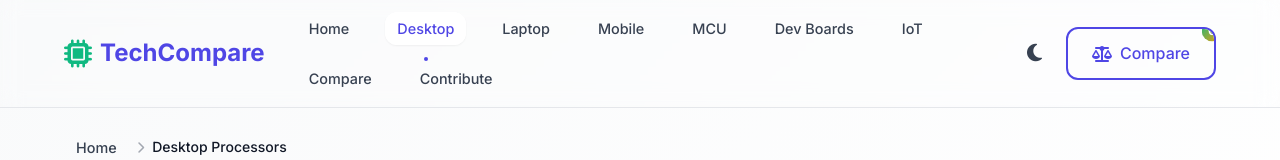
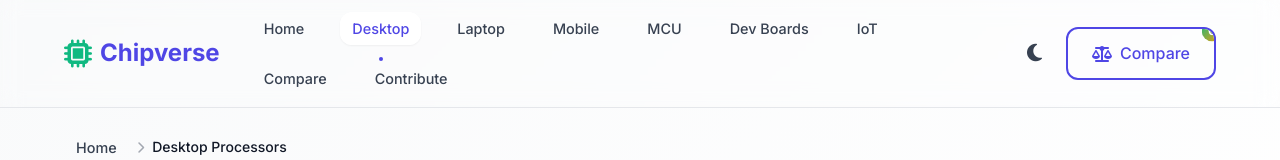
Before and after one commit to Abhayreddykaduluri/Chipverse, a plain HTML site: page desktop-processors.html in a window 1280 px wide. Shown: the top 160 px of the page. Drawn offline with Linux system fonts and the light colour scheme.

Commit message:
Change title and logo name from TechCompare to Chipverse

```diff
--- a/desktop-processors.html
+++ b/desktop-processors.html
@@ -3,7 +3,7 @@
 <head>
     <meta charset="UTF-8">
     <meta name="viewport" content="width=device-width, initial-scale=1.0">
-    <title>Desktop Processors | TechCompare</title>
+    <title>Desktop Processors | Chipverse</title>
     <link rel="stylesheet" href="css/style.css">
     <link rel="stylesheet" href="https://cdnjs.cloudflare.com/ajax/libs/font-awesome/6.4.0/css/all.min.css">
     <link href="https://fonts.googleapis.com/css2?family=Inter:wght@300;400;500;600;700&family=JetBrains+Mono:wght@400;500&display=swap" rel="stylesheet">
@@ -16,7 +16,7 @@
                 <div class="logo">
                     <a href="index.html" style="text-decoration: none; color: inherit; display: flex; align-items: center; gap: 0.5rem;">
                         <i class="fas fa-microchip logo-icon"></i>
-                        <span>TechCompare</span>
+                        <span>Chipverse</span>
                     </a>
                 </div>
                 <nav>
```
